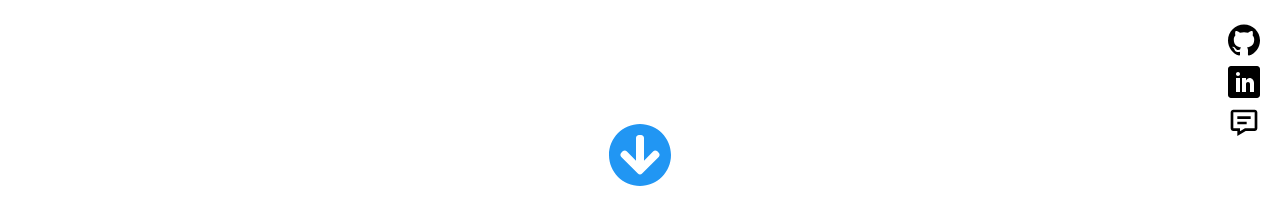
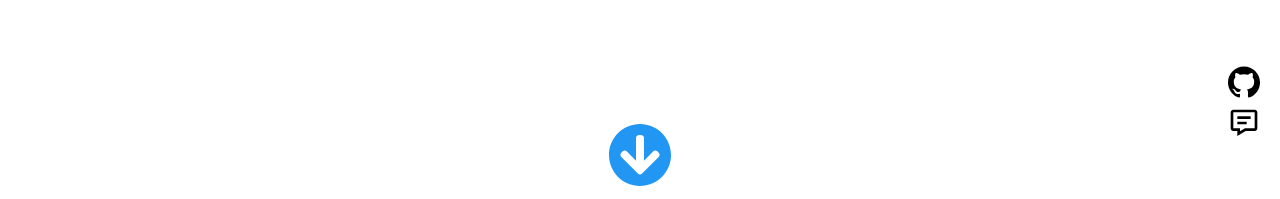
Before and after one commit to ByrnesByrnes/PortfolioSite, a React (Create React App) app: page / in a window 1280 px wide. Shown: the part 571-770 px from the top of the page. Built offline with nearby package versions, Linux system fonts and the light colour scheme.

Commit message:
LinkedIn removal

```diff
--- a/src/containers/socials.js
+++ b/src/containers/socials.js
@@ -15,10 +15,9 @@ export function SocialsContainer() {
         <Socials.Item>
           <Socials.Link target="_blank" href="https://github.com/ByrnesByrnes"><ImGithub /></Socials.Link>
         </Socials.Item>
-        <Socials.Item>
+        {/* <Socials.Item>
           <Socials.Link target="_blank" href="https://www.linkedin.com/in/myron-byrnes"><ImLinkedin /></Socials.Link>
-        </Socials.Item>
-
+        </Socials.Item> */}
          <Socials.Item style={{ display: 'block'}}>
           <BiMessageDetail onClick={() => setModalShow(!modalShow)} />
         </Socials.Item>
```
